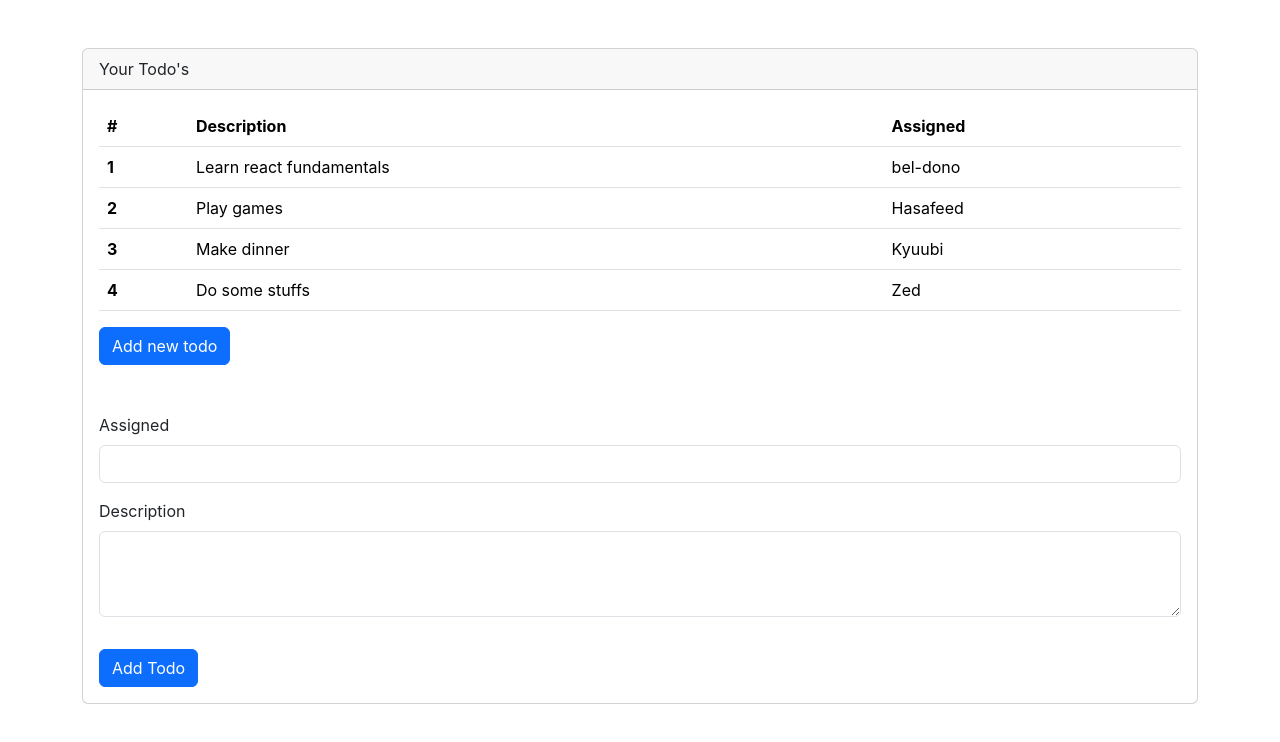
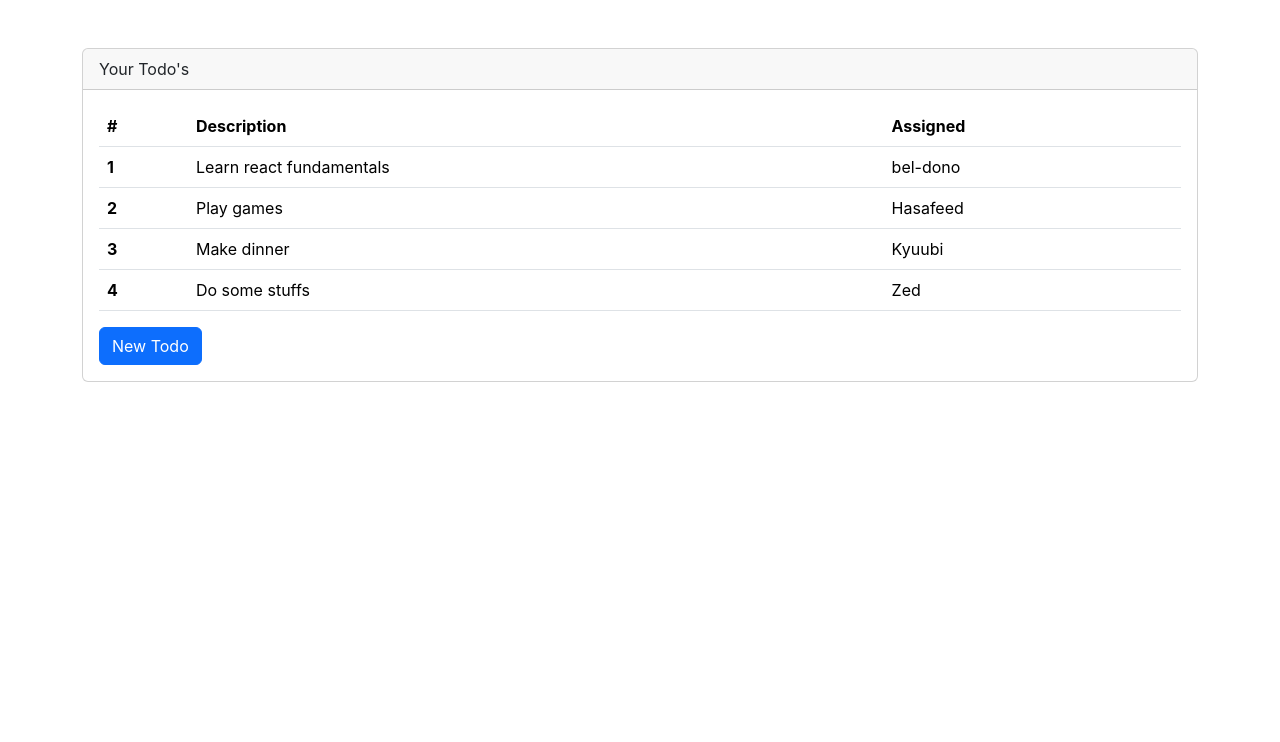
Before and after one commit to LastYasuoUwU/FullStack-React-and-Springboot, a React (Create React App) app in the folder react-todo/: page / in a window 1280 px wide. Shown: the top 742 px of the page. Built offline with nearby package versions, Linux system fonts and the light colour scheme.

Commit message:
React Conditional Rendering

```diff
--- a/react-todo/src/App.js
+++ b/react-todo/src/App.js
@@ -4,6 +4,7 @@ import TodoTable from "./components/TodoTable";
 import NewTodoForm from "./components/NewTodoForm";
 
 function App() {
+  const [showAddToForm, setShowAddToFrom] = useState(false);
   const [todos, setTodos] = useState([
     {
       rowNumber: 1,
@@ -55,10 +56,13 @@ function App() {
         <div className="card-header">Your Todo's</div>
         <div className="card-body">
           <TodoTable todos={todos} deleteTodo={deleteTodo} />
-          <button className="btn btn-primary" >
-            Add new todo
+          <button
+            className="btn btn-primary"
+            onClick={() => setShowAddToFrom(!showAddToForm)}
+          >
+            {showAddToForm ? "Close New Todo" : "New Todo"}
           </button>
-          <NewTodoForm addTodo={addTodo} />
+          {showAddToForm && <NewTodoForm addTodo={addTodo} />}
         </div>
       </div>
     </div>
```
